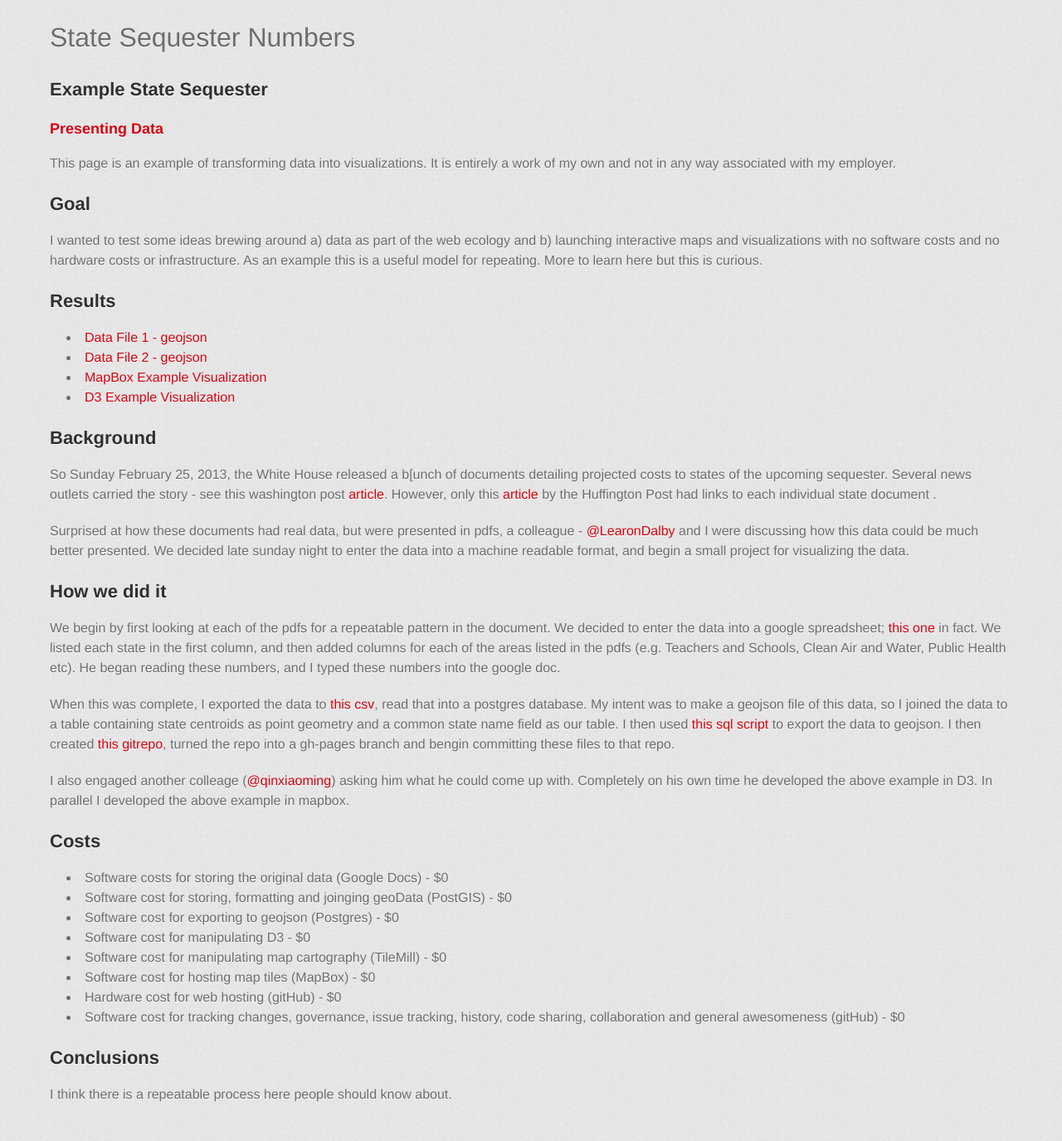
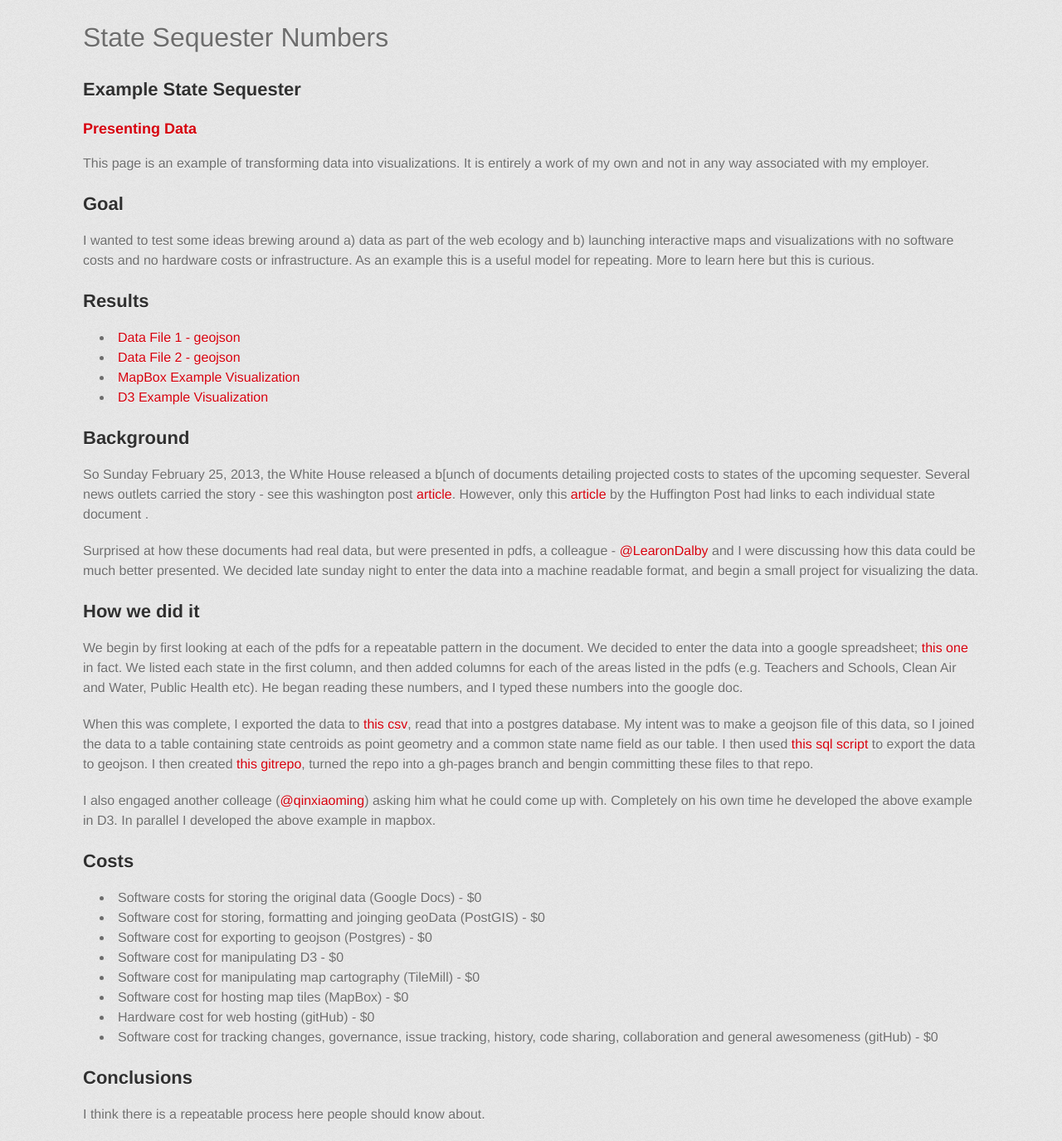
Before and after one commit to feomike/state_seq, a Jekyll site: the page built from index.md, in a window 1280 px wide. Shown: the whole page at 83% size. Built offline with Jekyll 4.4.1, drawn with Linux system fonts in a browser that asks for light colours; some web fonts are replaced; before the commit the page ends 1351 px from its top, so only the background shows below that.

Commit message:
Update stylesheet.css

```diff
--- a/stylesheets/stylesheet.css
+++ b/stylesheets/stylesheet.css
@@ -30,8 +30,8 @@ footer, header, hgroup, menu, nav, section {
 }
 body {
 	line-height: 1;
-	margin-left: 60px;
-	margin-right: 60px;
+	margin-left: 100px;
+	margin-right: 100px;
 }
 ol, ul {
 	list-style: none;
```
